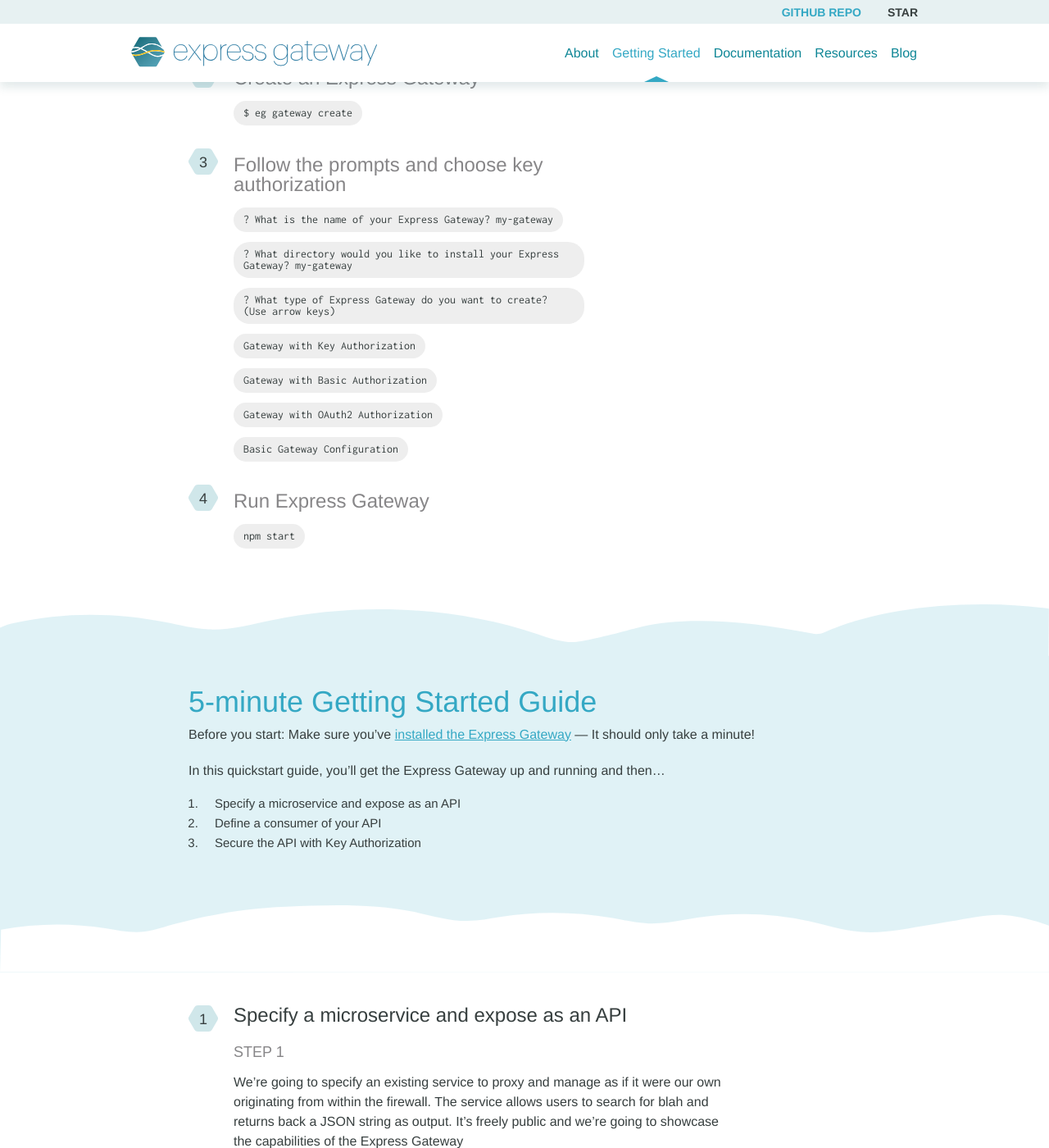
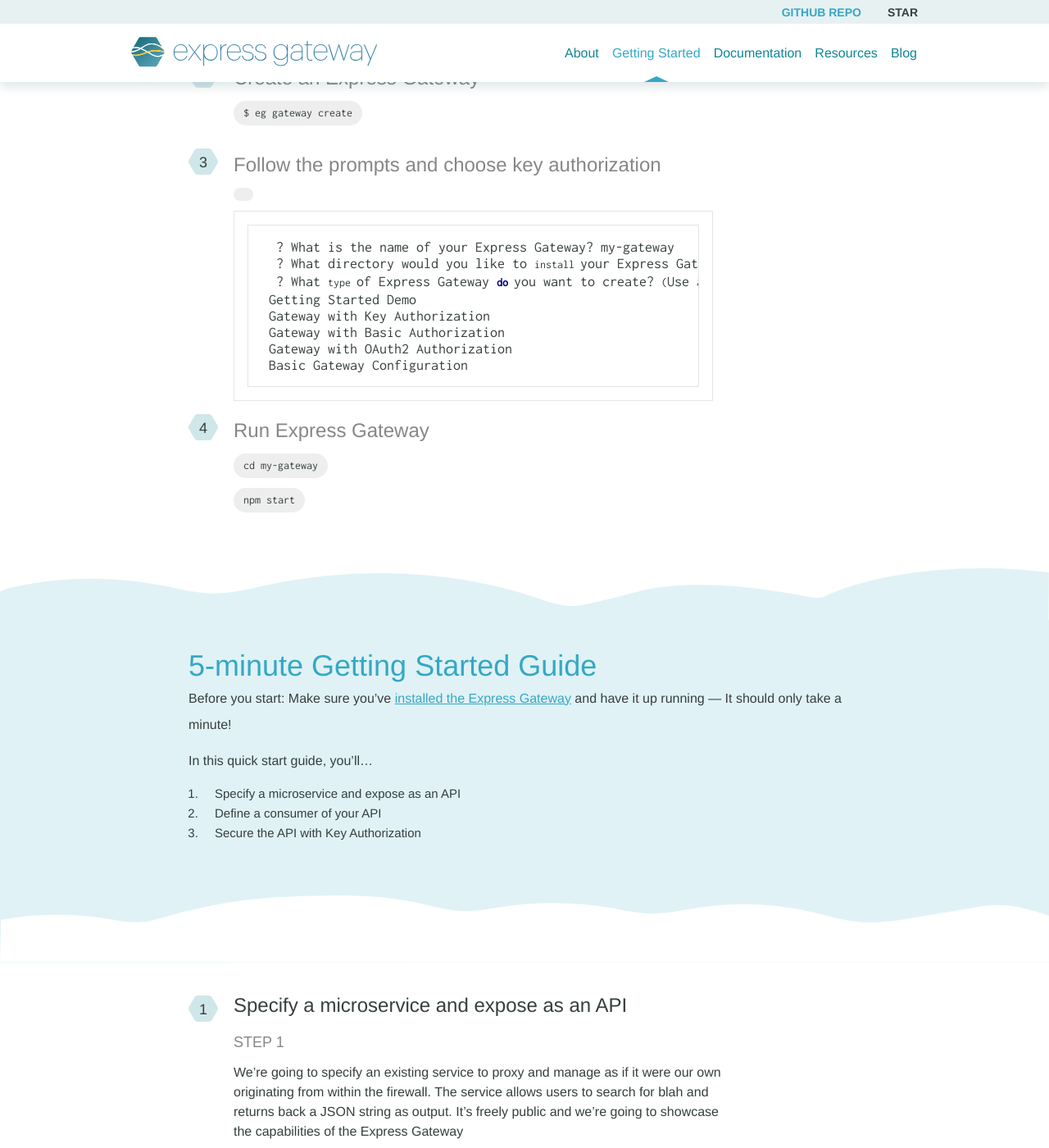
Before and after one commit to ExpressGateway/express-gateway.io, a Jekyll site: the page built from _pages/getting-started.md, in a window 1280 px wide and 1400 px high, scrolled down 656 px. Shown: the whole window at 82% size. Built offline with Jekyll 4.4.1, drawn with Linux system fonts in a browser that asks for light colours; nearby versions of some CDN libraries; some web fonts are replaced; comment, search, counter and statistics services are not loaded.

Commit message:
used fence block

````diff
--- a/_pages/getting-started.md
+++ b/_pages/getting-started.md
@@ -23,16 +23,20 @@
 2. <span class="li-main">Create an Express Gateway</span>
   <span class="codeHighlight"> $ eg gateway create</span>
 3. <span class="li-main">Follow the prompts and choose key authorization</span>
-  <span class="codeHighlight"> ? What is the name of your Express Gateway? my-gateway</span>
-  <span class="codeHighlight"> ? What directory would you like to install your Express Gateway? my-gateway</span>
-  <span class="codeHighlight">? What type of Express Gateway do you want to create? (Use arrow keys)</span>
-  <span class="codeHighlight">  Gateway with Key Authorization</span>
-  <span class="codeHighlight">  Gateway with Basic Authorization</span>
-  <span class="codeHighlight">  Gateway with OAuth2 Authorization</span>
-  <span class="codeHighlight">  Basic Gateway Configuration</span>
+  <span class="codeHighlight" markdown="1">
+  ```shell
+  ? What is the name of your Express Gateway? my-gateway
+  ? What directory would you like to install your Express Gateway? my-gateway
+  ? What type of Express Gateway do you want to create? (Use arrow keys)
+    Getting Started Demo
+    Gateway with Key Authorization
+    Gateway with Basic Authorization
+    Gateway with OAuth2 Authorization
+    Basic Gateway Configuration
+  ```
 4. <span class="li-main">Run Express Gateway</span>
+  <span class="codeHighlight">cd my-gateway</span>
   <span class="codeHighlight">npm start</span>
-
 </div>
 </div>
 </div>
@@ -46,9 +50,9 @@
 
 ## 5-minute Getting Started Guide
 
-Before you start: Make sure you've [installed the Express Gateway](#installation) — It should only take a minute!
+Before you start: Make sure you've [installed the Express Gateway](#installation) and have it up running — It should only take a minute!
 
-In this quickstart guide, you’ll get the Express Gateway up and running and then…
+In this quick start guide, you’ll...
 
 1. Specify a microservice and expose as an API
 2. Define a consumer of your API
````
